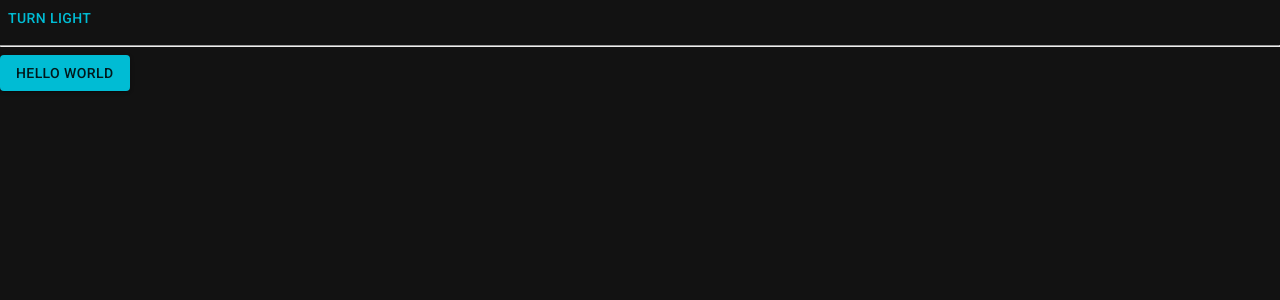
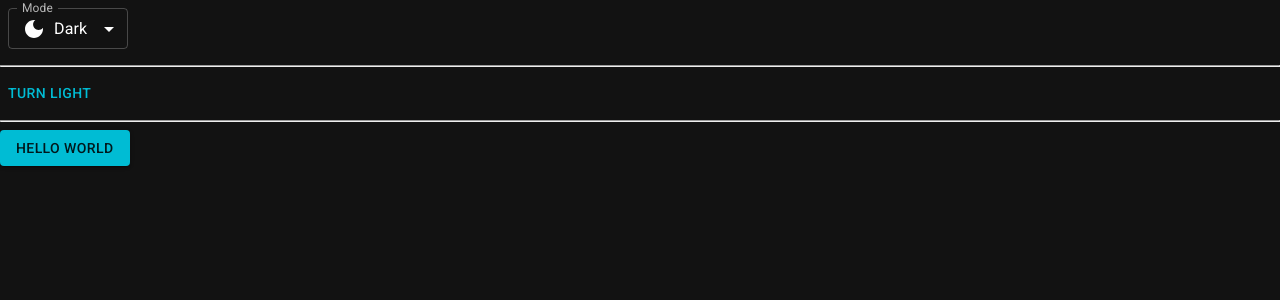
Before and after one commit to TuyenVu1704/mern-trello, a React (Vite) app: page / in a window 1280 px wide. Both pictures are taken after a click on the button "TURN DARK". Shown: the top 300 px of the page. Built offline with nearby package versions, Linux system fonts and the light colour scheme.

Commit message:
theme system

```diff
--- a/src/App.jsx
+++ b/src/App.jsx
@@ -1,9 +1,68 @@
+import { FormControl, InputLabel, MenuItem, Select } from "@mui/material";
 import Button from "@mui/material/Button";
 import {
   Experimental_CssVarsProvider as CssVarsProvider,
   experimental_extendTheme as extendTheme,
   useColorScheme,
 } from '@mui/material/styles';
+import LightModeIcon from '@mui/icons-material/LightMode';
+import DarkModeIcon from '@mui/icons-material/DarkMode';
+import SettingsBrightnessIcon from '@mui/icons-material/SettingsBrightness';
+import Box from '@mui/material/Box';
+function ModeSelectTheme() {
+  const { mode, setMode } = useColorScheme();
+  const handleChange = (event) => {
+    const seletedMode = event.target.value
+    setMode(seletedMode)
+  };
+
+  return (
+    <FormControl sx={{ m: 1, minWidth: 120 }} size="small">
+      <InputLabel id="label-select-dark-light-mode">Mode</InputLabel>
+      <Select
+        labelId="label-select-dark-light-mode"
+        id="select-dark-light-mode"
+        value={mode}
+        label="Mode"
+        onChange={handleChange}
+      >
+        <MenuItem value={'light'}>
+          <Box sx={
+            {
+            display: 'flex',
+            alignItems: 'center',
+            gap: 1
+            }
+             }>
+           <LightModeIcon/> Light
+          </Box>
+        </MenuItem>
+        <MenuItem value={'dark'}>
+        <Box sx={
+            {
+            display: 'flex',
+            alignItems: 'center',
+            gap: 1
+            }
+            }>
+        <DarkModeIcon/> Dark
+          </Box>
+        </MenuItem>
+        <MenuItem value={'system'}>
+        <Box sx={
+            {
+            display: 'flex',
+            alignItems: 'center',
+            gap: 1
+            }
+         }>
+        <SettingsBrightnessIcon/> System
+          </Box>
+        </MenuItem>
+      </Select>
+    </FormControl>
+  );
+}
 
 function ModeToggle() {
   const { mode, setMode } = useColorScheme();
@@ -21,8 +80,10 @@
 function App() {
   return (
     <>
+      <ModeSelectTheme/>
+        <hr/>
       <ModeToggle />
-      <hr></hr>
+        <hr></hr>
 
       <Button variant="contained">Hello world</Button>
     </>
```
Also changed, not shown: jsconfig.json (added, +15 -0 lines), .eslintrc.cjs.
